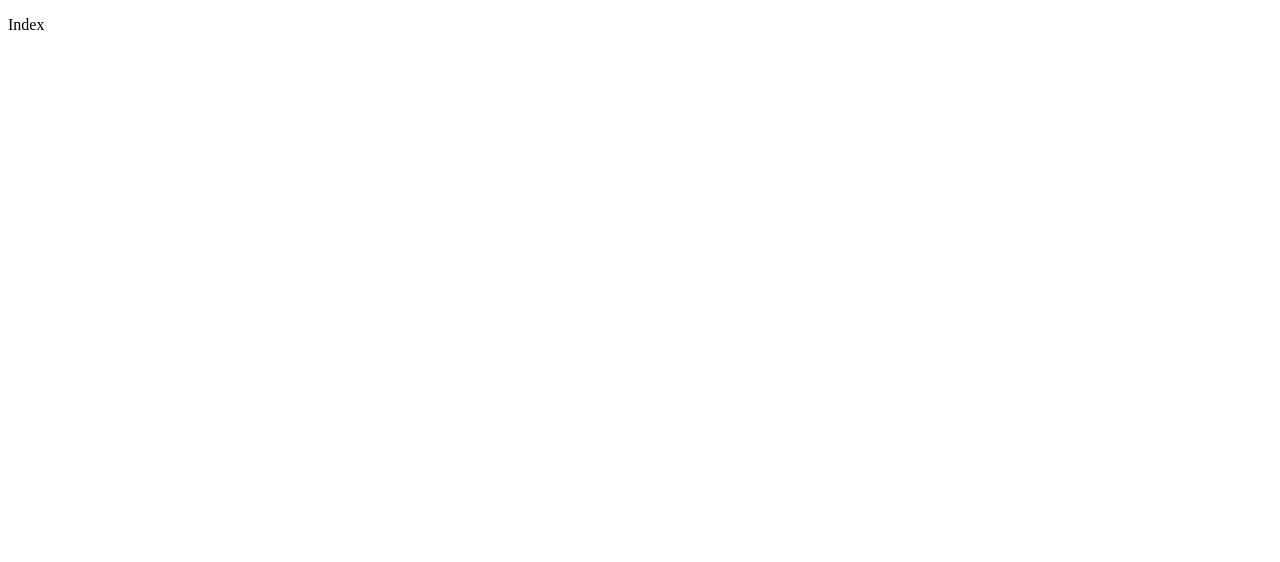
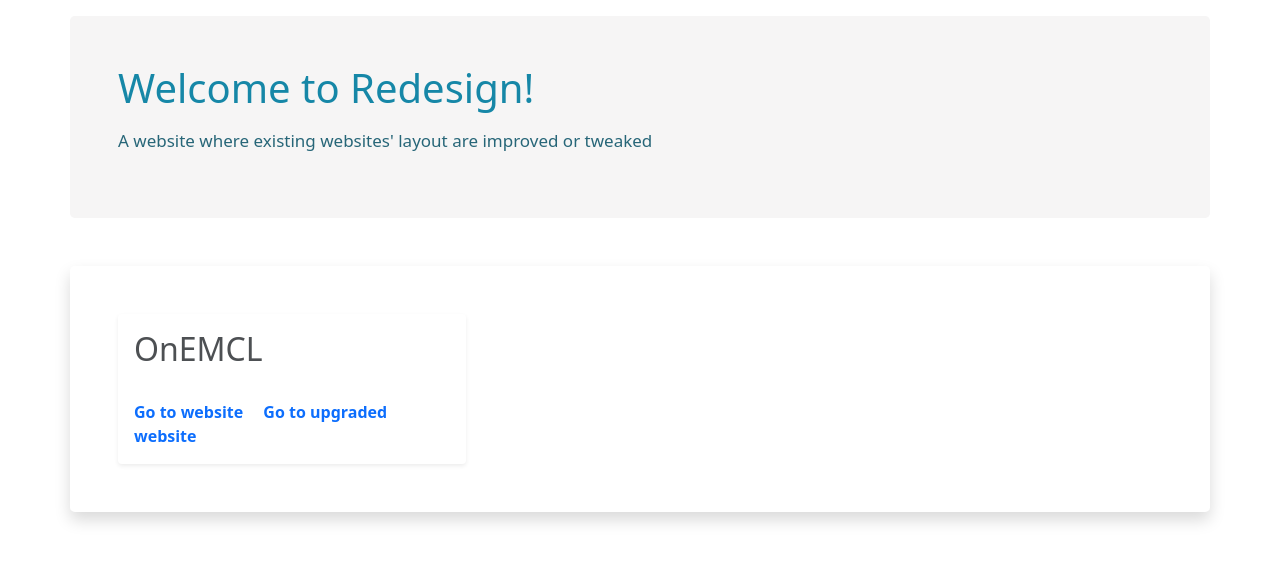
Before and after one commit to Gene-Garcia/redesign, a plain HTML site: page index.html in a window 1280 px wide. Drawn offline with nearby package versions, Linux system fonts and the light colour scheme.

Commit message:
dummy layout

```diff
--- a/index.html
+++ b/index.html
@@ -5,8 +5,50 @@
     <meta http-equiv="X-UA-Compatible" content="IE=edge">
     <meta name="viewport" content="width=device-width, initial-scale=1.0">
     <title>Redesign</title>
+
+    <link href="https://cdn.jsdelivr.net/npm/bootstrap@5.0.1/dist/css/bootstrap.min.css" rel="stylesheet" integrity="sha384-+0n0xVW2eSR5OomGNYDnhzAbDsOXxcvSN1TPprVMTNDbiYZCxYbOOl7+AMvyTG2x" crossorigin="anonymous">
+
+    <style>
+        .card-title{
+            opacity: 80%;
+        }
+
+        .card-link{
+            text-decoration: none;
+            font-weight: 600;
+        }
+
+        .card-link:hover{
+            color: #1687a7;
+        }
+    </style>
+
 </head>
 <body>
-    <p>Index</p>
+
+    <div class="container p-5 mt-3 rounded-3" style="background-color: #f6f5f5">
+        <h1 class="" style="color: #1687a7">Welcome to Redesign!</h1>
+        <p class="mt-3" style="color:#276678; font-size: 17px;">A website where existing websites' layout are improved or tweaked</p>
+    </div>
+
+    <div class="container mt-5 shadow p-5 rounded-3 h-100">
+
+        <div class="row g-0">
+            <div class="col-4">
+                <div class="card border-0 shadow-sm">
+                    <div class="card-body">
+                        <h2 class="card-title">OnEMCL</h2>
+                        <br>
+                        <a href="https://one.mcl.edu.ph/" class="card-link" target="_blank">Go to website</a>
+                        <a href="pages/onemcl.html" class="card-link">Go to upgraded website</a>
+                    </div>
+                </div>
+            </div>
+        </div>
+
+    </div>
+
+    <script src="https://cdn.jsdelivr.net/npm/bootstrap@5.0.1/dist/js/bootstrap.bundle.min.js" integrity="sha384-gtEjrD/SeCtmISkJkNUaaKMoLD0//ElJ19smozuHV6z3Iehds+3Ulb9Bn9Plx0x4" crossorigin="anonymous"></script>
+
 </body>
 </html>
```
Also changed, not shown: pages/onemcl.html (added, +27 -0 lines), static/images/construction-sign.png (added).
